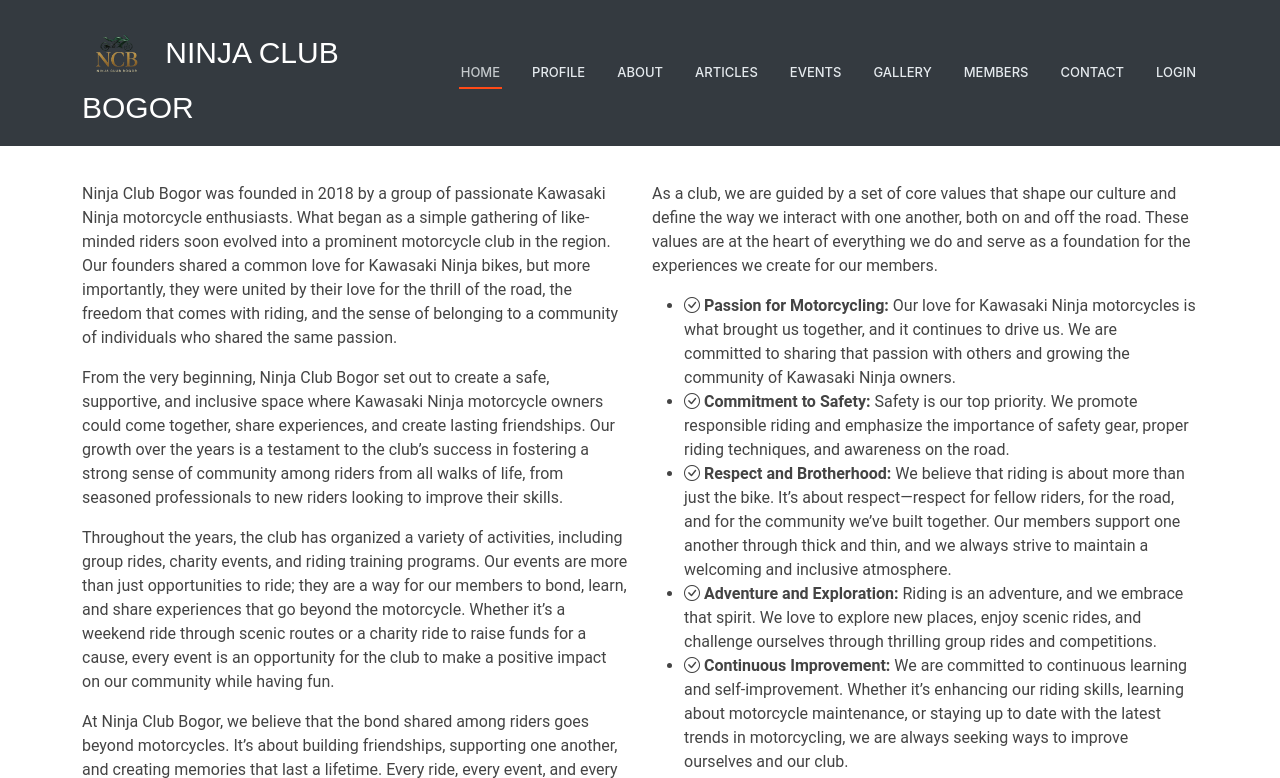
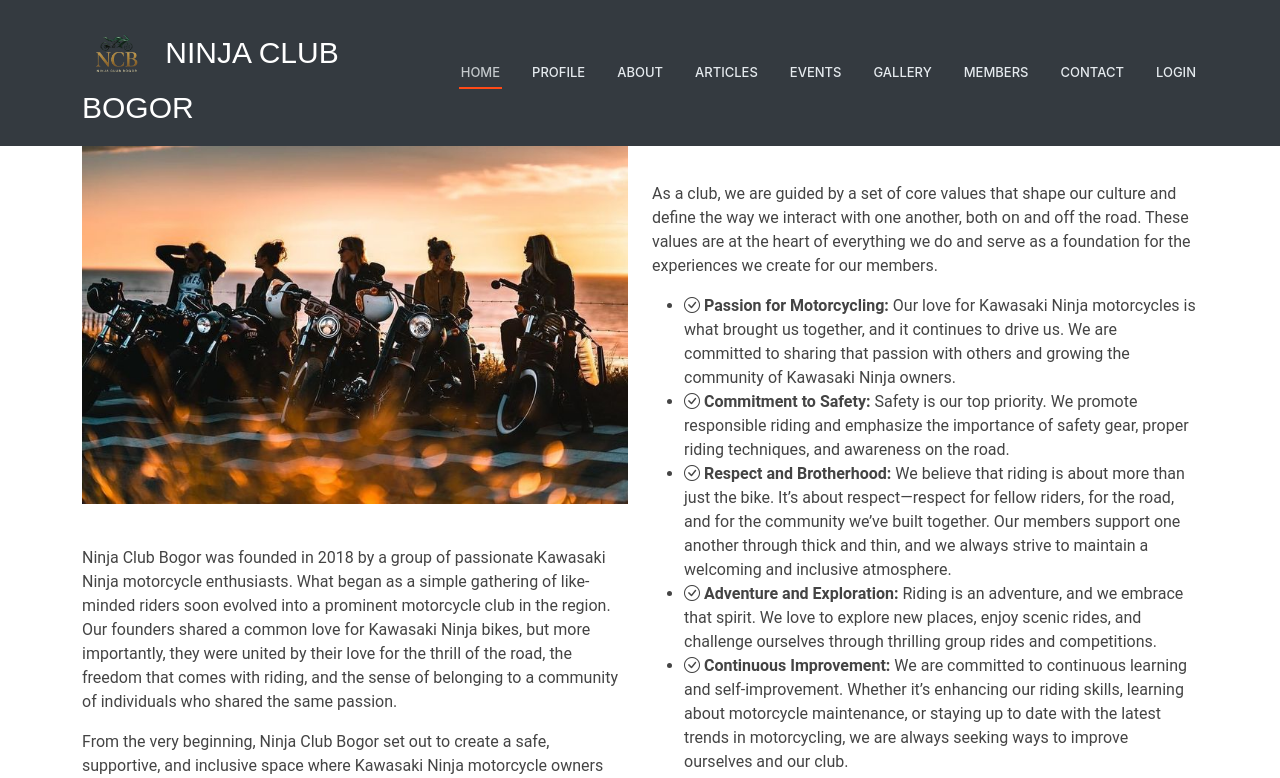
Before and after one commit to firdaussarah/ninjaclub, a PHP site: page /profile.php in a window 1280 px wide. Shown: the top 778 px of the page. Run offline with PHP 8.4, Linux system fonts and the light colour scheme; data that the repository does not hold is empty; some libraries are stand-ins or nearby versions.

Commit message:
Nin Club

```diff
--- a/profile.php
+++ b/profile.php
@@ -160,6 +160,7 @@
             <div class="container" data-aos="fade-up">
                 <div class="row content">
                     <div class="col-lg-6">
+                        <img src="assets/img/16.jpg" alt="Profile Picture" class="img-fluid">
                         <h3>Our Journey</h3>
                         <p>Ninja Club Bogor was founded in 2018 by a group of passionate Kawasaki Ninja motorcycle enthusiasts. What began as a simple gathering of like-minded riders soon evolved into a prominent motorcycle club in the region. Our founders shared a common love for Kawasaki Ninja bikes, but more importantly, they were united by their love for the thrill of the road, the freedom that comes with riding, and the sense of belonging to a community of individuals who shared the same passion.</p>
                         <p>From the very beginning, Ninja Club Bogor set out to create a safe, supportive, and inclusive space where Kawasaki Ninja motorcycle owners could come together, share experiences, and create lasting friendships. Our growth over the years is a testament to the club’s success in fostering a strong sense of community among riders from all walks of life, from seasoned professionals to new riders looking to improve their skills.</p>
```
